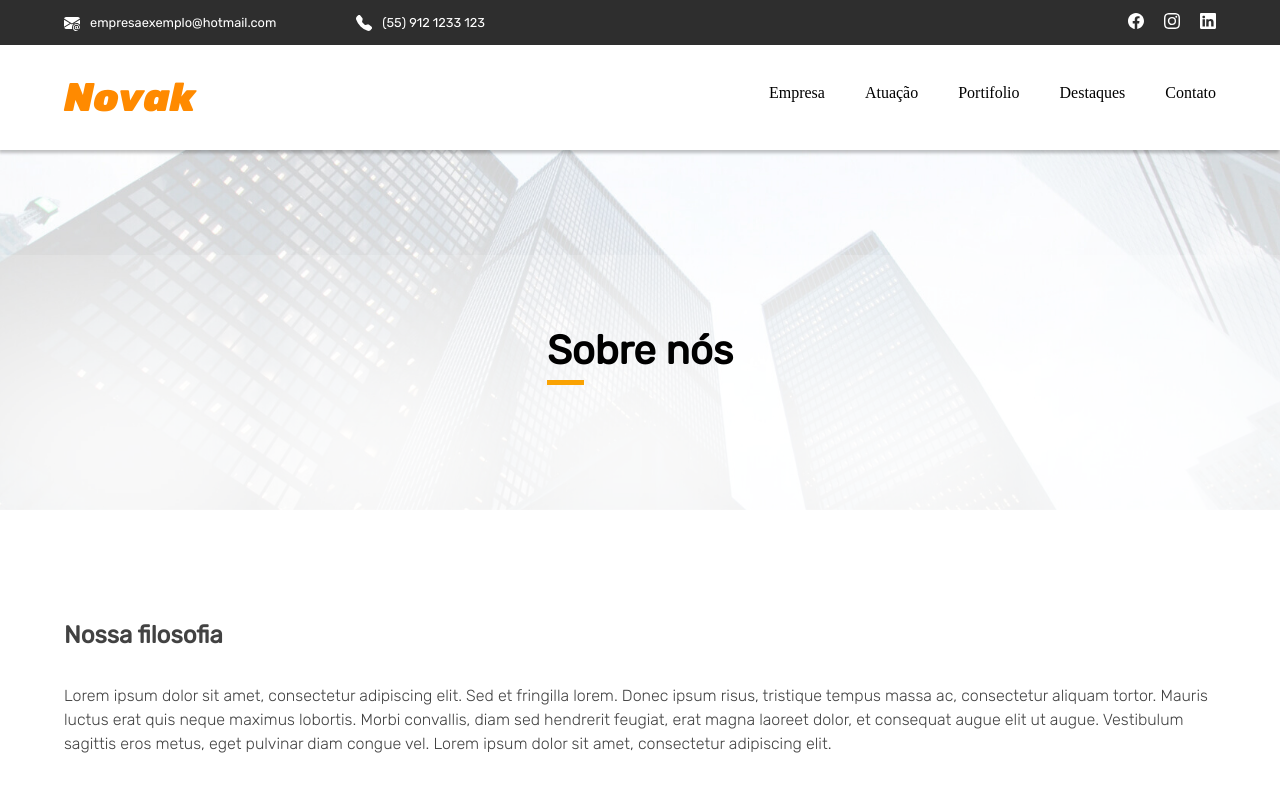
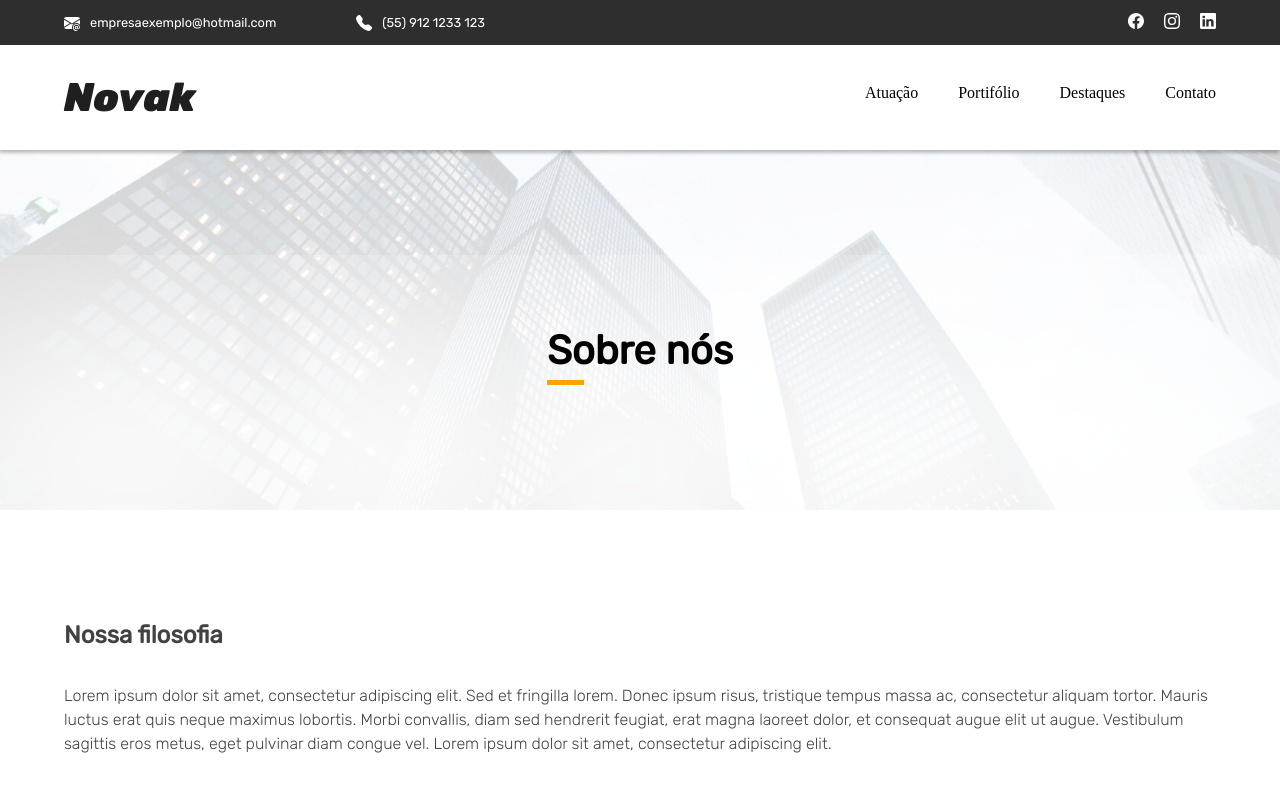
Before and after one commit to VitorRamires/novak, a plain HTML site: page sobre.html in a window 1280 px wide. Shown: the top 788 px of the page. Drawn offline with Linux system fonts and the light colour scheme; grey boxes are pictures that could not be loaded; a web font is replaced by a local one.

Commit message:
ajustando links

```diff
--- a/css/global.css
+++ b/css/global.css
@@ -25,8 +25,9 @@ body{
   margin:0 auto;
 }
 
-.logo{
-  color:#FF8A00;
+.logo a {
+  color:#1f1f1f;
+  text-decoration: none;
 }
 
 .cta:hover{
--- a/js/modules/menu.js
+++ b/js/modules/menu.js
@@ -19,16 +19,18 @@ export default function menuMobileHandle(){
       imgMenuHamburguer.style.opacity = 1
     }
   }
+
   function hiddenMenuWorked(menuImg){
     menuImg.addEventListener("click", handleHiddenMenu)
   }
   menuHamburguer.forEach(hiddenMenuWorked)
+
   const menuItem = document.querySelectorAll(".menu-item")
   function actualPageHandle(item){
     if(document.location.href.includes(item.href)){
       item.classList.add("linkAtivo")
     }
   }
+
   menuItem.forEach(actualPageHandle)
-
 }
--- a/sobre.html
+++ b/sobre.html
@@ -36,16 +36,15 @@
     </div>
     <div class="menu">
       <div class="menu-body">
-        <div class="logo">Novak</div>
+        <div class="logo"> <a href="index.html">Novak</a></div>
         <nav class="menu-itens itens-ativos">
-          <a href="index.html" class="menu-item">Empresa</a>
           <a href="atuacao.html" class="menu-item">Atuação</a>
-          <a href="portifolio.html" class="menu-item">Portifolio</a>
+          <a href="portifolio.html" class="menu-item">Portifólio</a>
           <a href="destaques.html" class="menu-item">Destaques</a>
           <a href="contato.html" class="menu-item">Contato</a>
         </nav>
         <div class="menu-hamburguer">
-          <img src="/imgs/list.svg" class="img-menuHamburguer">
+          <img src="/imgs/list.svg" class="img-menuHamburguer" alt="hamburguer-menu">
         </div>
       </div>
     </div>
```
Also changed, not shown: atuacao.html (+5 -6 lines), contato.html (+3 -4 lines), destaque1.html (+3 -4 lines), destaque2.html (+3 -4 lines), destaque3.html (+3 -4 lines), destaques.html (+3 -4 lines), index.html (+1 -2 lines), portifolio.html (+3 -4 lines), projeto.html (+3 -4 lines), projeto2.html (+3 -4 lines), projeto3.html (+3 -4 lines), projeto4.html (+3 -4 lines).
